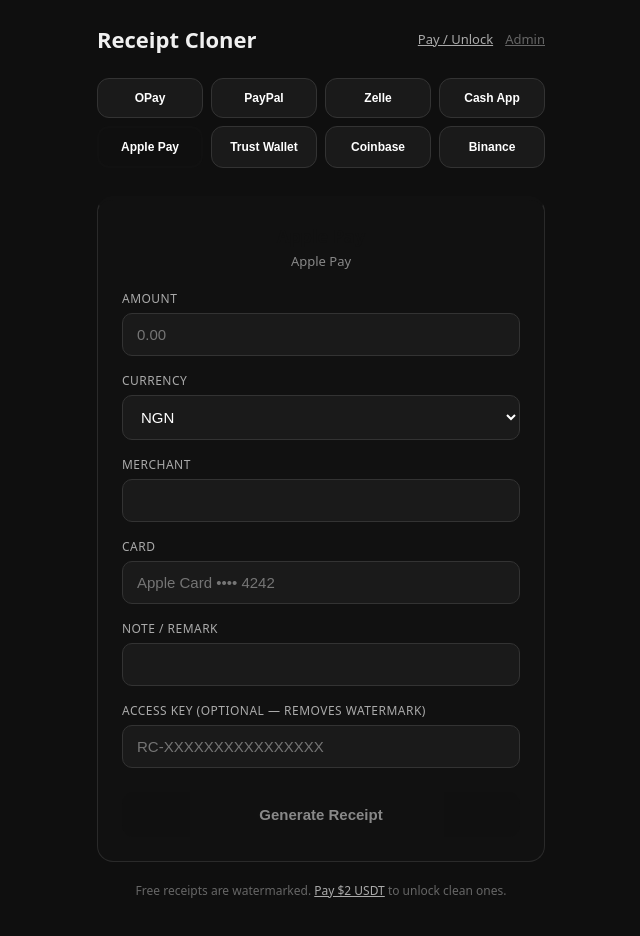
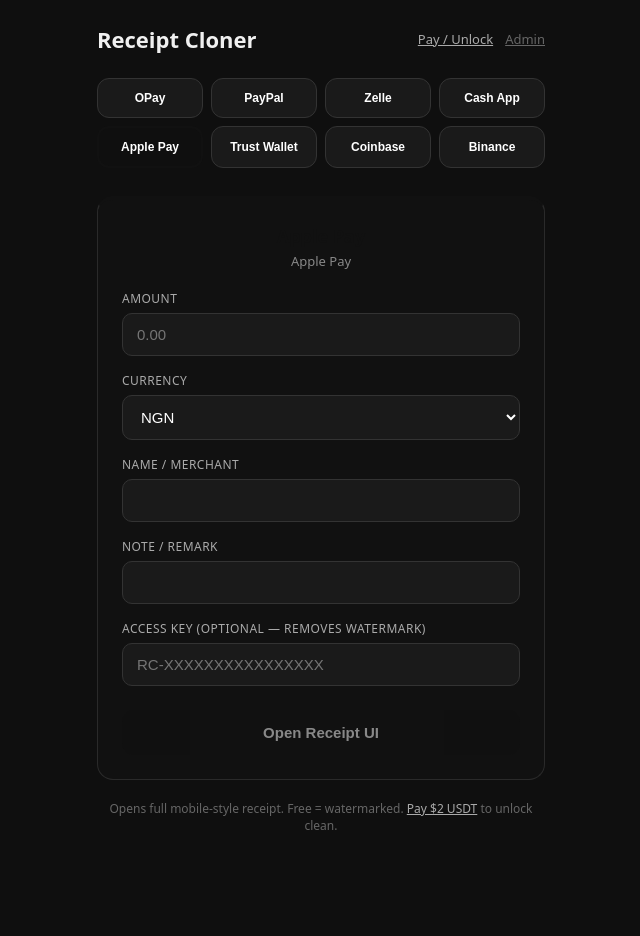
Before and after one commit to richardchidubem33-prog/receipt-cloner, a Next.js app: page / in a window 1280 px wide. Both pictures are taken after a click on the button "Apple Pay". Shown: the top 936 px of the page, without its empty margins (319-959 px from the left). Built offline with nearby package versions, Linux system fonts and the light colour scheme.

Commit message:
Open HTML receipt UI in new tab instead of PDF download

```diff
--- a/app/page.tsx
+++ b/app/page.tsx
@@ -50,16 +50,18 @@
         }),
       });
       if (!res.ok) throw new Error("Generate failed");
-      const blob = await res.blob();
+      const html = await res.text();
       const clean = res.headers.get("X-Clean") === "1";
-      const url = URL.createObjectURL(blob);
-      const a = document.createElement("a");
-      a.href = url;
-      a.download = `receipt_${platform}_${Date.now()}.pdf`;
-      a.click();
-      URL.revokeObjectURL(url);
+      const w = window.open("", "_blank");
+      if (w) {
+        w.document.write(html);
+        w.document.close();
+      } else {
+        const blob = new Blob([html], { type: "text/html" });
+        window.location.href = URL.createObjectURL(blob);
+      }
       if (!clean) {
-        alert("Watermarked receipt downloaded.\nPay $2 USDT and submit a ticket to unlock clean receipts.");
+        setTimeout(() => alert("Watermarked. Pay $2 USDT + ticket to unlock clean receipts."), 400);
       }
     } catch (e: any) {
       alert(e.message);
@@ -149,7 +151,7 @@
             </div>
             <div className="field">
               <label>Network</label>
-              <input placeholder="e.g. BNB Smart Chain (BEP20)" value={form.network} onChange={(e) => update("network", e.target.value)} />
+              <input placeholder="e.g. TRX / BEP20" value={form.network} onChange={(e) => update("network", e.target.value)} />
             </div>
             <div className="field">
               <label>To Address</label>
@@ -172,6 +174,10 @@
               <label>Bank</label>
               <input value={form.bank} onChange={(e) => update("bank", e.target.value)} />
             </div>
+            <div className="field">
+              <label>From (Sender)</label>
+              <input value={form.fromName} onChange={(e) => update("fromName", e.target.value)} />
+            </div>
           </>
         )}
 
@@ -189,16 +195,10 @@
         )}
 
         {platform === "applepay" && (
-          <>
-            <div className="field">
-              <label>Merchant</label>
-              <input value={form.toName} onChange={(e) => update("toName", e.target.value)} />
-            </div>
-            <div className="field">
-              <label>Card</label>
-              <input placeholder="Apple Card •••• 4242" value={form.fromName} onChange={(e) => update("fromName", e.target.value)} />
-            </div>
-          </>
+          <div className="field">
+            <label>Name / Merchant</label>
+            <input value={form.toName} onChange={(e) => update("toName", e.target.value)} />
+          </div>
         )}
 
         <div className="field">
@@ -222,13 +222,13 @@
             marginTop: 8,
           }}
         >
-          {loading ? "Generating..." : "Generate Receipt"}
+          {loading ? "Generating..." : "Open Receipt UI"}
         </button>
       </div>
 
       <p style={{ textAlign: "center", color: "#666", fontSize: 12, marginTop: 20 }}>
-        Free receipts are watermarked.{" "}
-        <Link href="/pay" style={{ color: "#aaa" }}>Pay $2 USDT</Link> to unlock clean ones.
+        Opens full mobile-style receipt. Free = watermarked.{" "}
+        <Link href="/pay" style={{ color: "#aaa" }}>Pay $2 USDT</Link> to unlock clean.
       </p>
     </div>
   );
```
